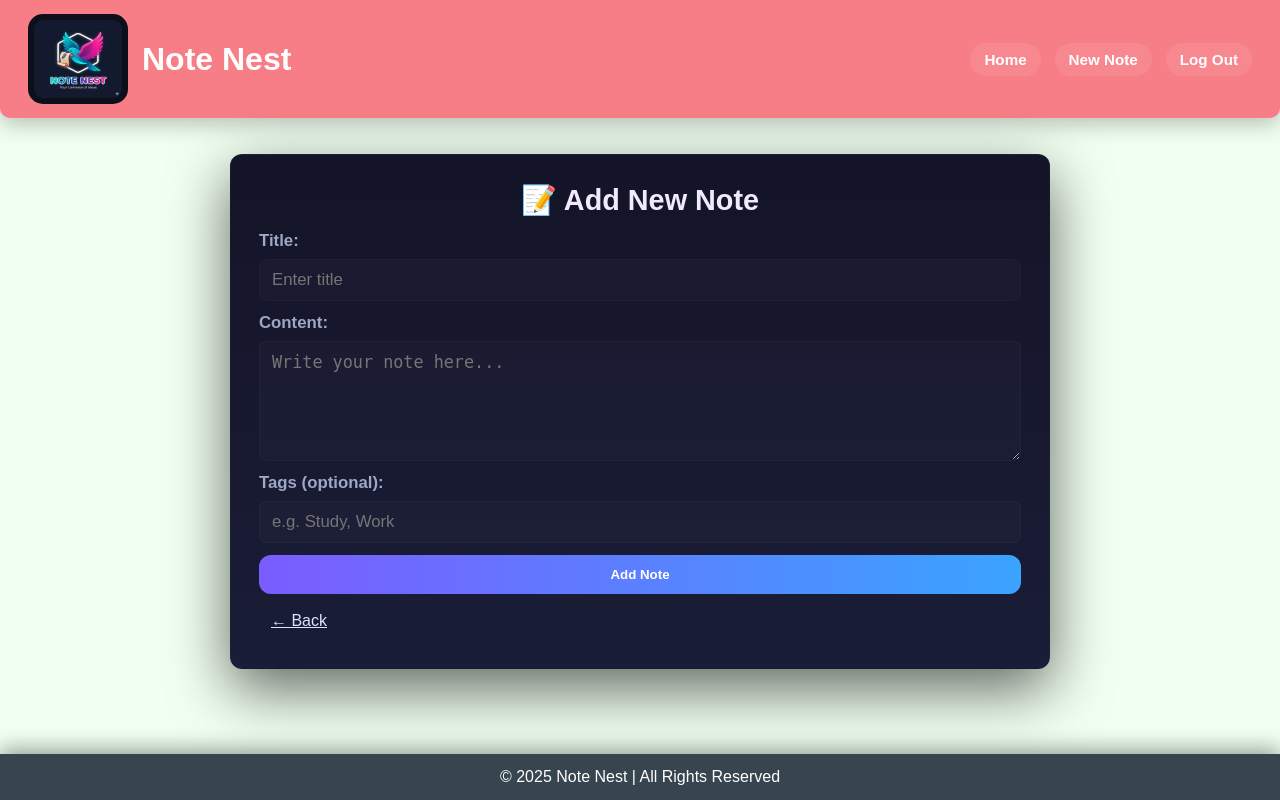
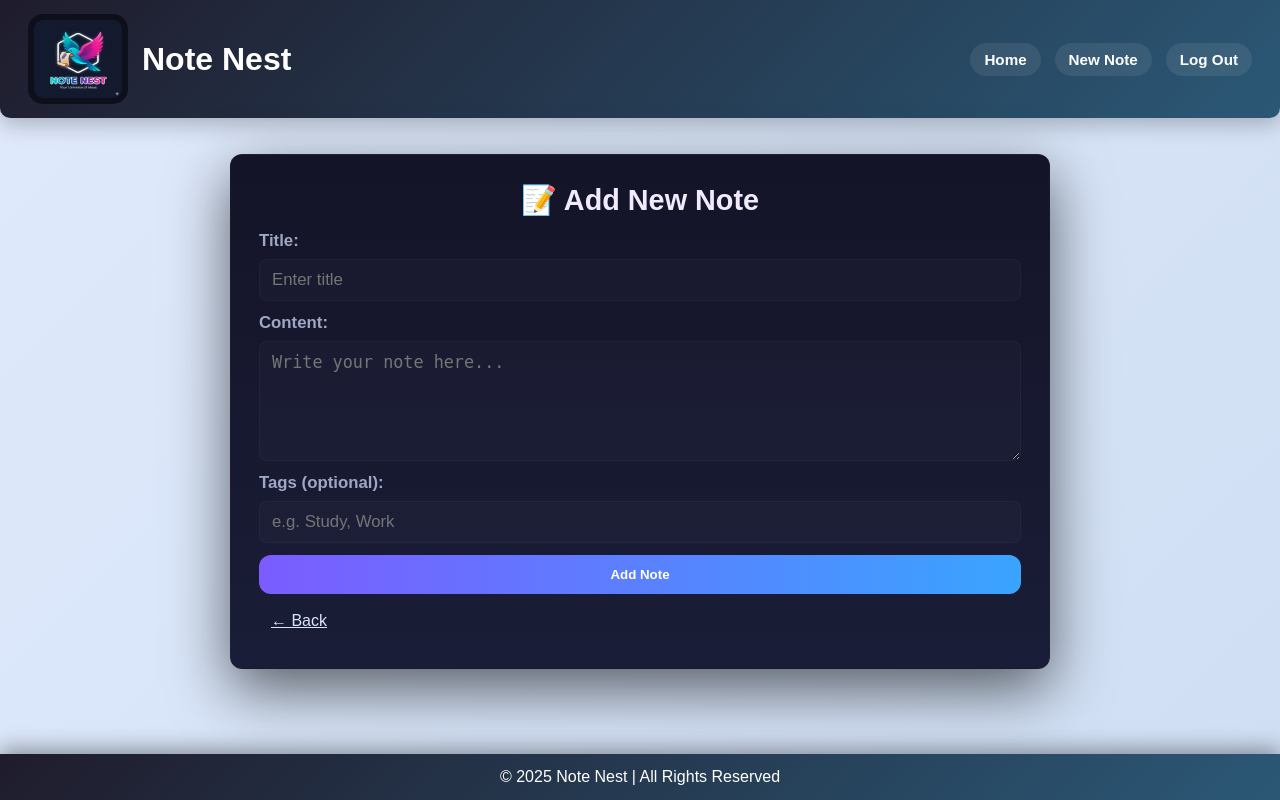
Before and after one commit to taranjotsinghW28/Note-Nest, a Flask app: page /add_note in a window 1280 px wide. Run offline with Flask 3, Linux system fonts and the light colour scheme; a user stored in the database is signed in.

Commit message:
Final CSS: Synchronized styles and ensured hover effect is clean (JS-driven animation pause).

```diff
--- a/app/static/note.css
+++ b/app/static/note.css
@@ -18,7 +18,9 @@ color: #1b1b1b;
 /* Layout for full height and sticky footer */
 body {
 display:flex;
-flex-direction:column; /* Makes footer stick to the bottom */
+flex-direction:column;
+background: linear-gradient(135deg, #e0eafc, #cfdef3);
+color: #222; /* Makes footer stick to the bottom */
 }
 main {
 flex:1; /* Allows main content to grow and push footer down */
@@ -52,11 +54,11 @@ align-items:center;
 justify-content:space-between;
 gap:16px;
 padding:14px 28px;
-background: #F77E86;
-color:#fff;
 box-shadow: 0 6px 22px rgba(0,0,0,0.25);
 border-bottom-left-radius: 10px;
 border-bottom-right-radius:10px;
+background: linear-gradient(135deg, #1f1c2c, #2b5876);
+color: white;
 }
 .head {display:flex;align-items:center;gap:14px;}
 header img {width:56px;height:56px;border-radius:10px;padding:6px;background:#0d0f1a;}
@@ -345,10 +347,11 @@ text-decoration: underline;
 Footer (Sticky to bottom)
 -------------------- */
 footer {
-width:100%;padding:14px 18px;text-align:center;color:#fff;
-background: #36454F;
+width:100%;padding:14px 18px;text-align:center;
 box-shadow: 0 -6px 20px rgba(0,0,0,0.35);
 margin-top:auto;
+  background: linear-gradient(135deg, #1f1c2c, #2b5876);
+  color: white;
 }
 
 /* --------------------
```
